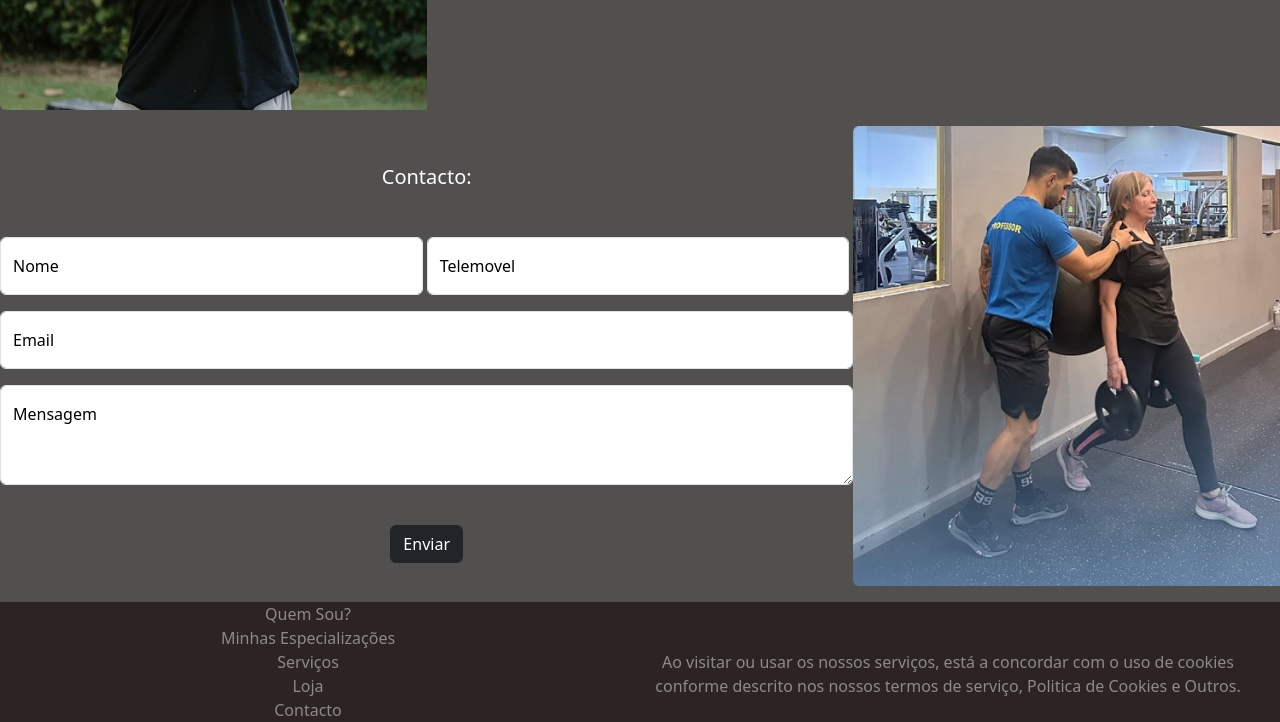
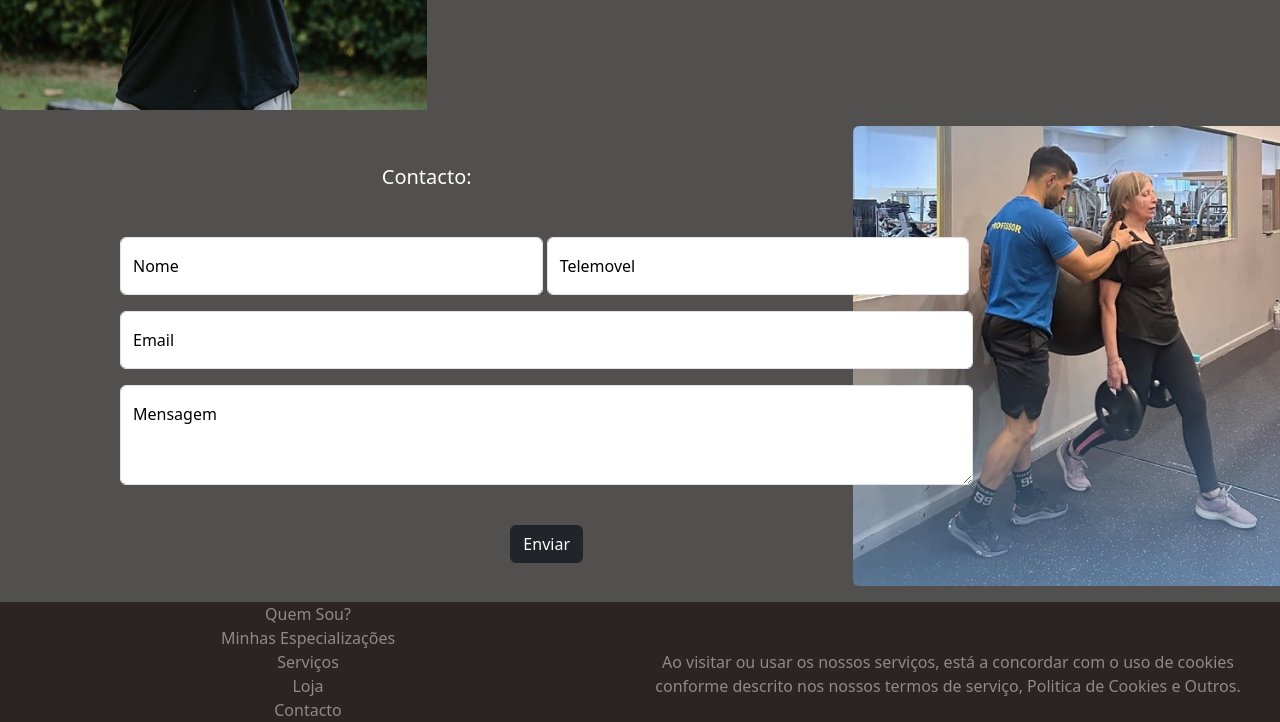
Before and after one commit to MegaThron15/Pedro-Fernandes, a plain HTML site: page index.html in a window 1280 px wide. Shown: the part 2314-3036 px from the top of the page. Drawn offline with nearby package versions, Linux system fonts and the light colour scheme.

Commit message:
Update index.css

```diff
--- a/css/index.css
+++ b/css/index.css
@@ -191,6 +191,12 @@ footer a {
     animation: fade-out 1s ease-out forwards;
 }
 
+form{
+    width: 1000px !important; /* Define um tamanho fixo e prioriza a regra */
+    max-width: 100%; /* Mantém a responsividade */
+    margin-left: 120px;
+}
+
 @media screen and (max-width:599px){
     .botao-topo {
         margin-top: -140px;
```
